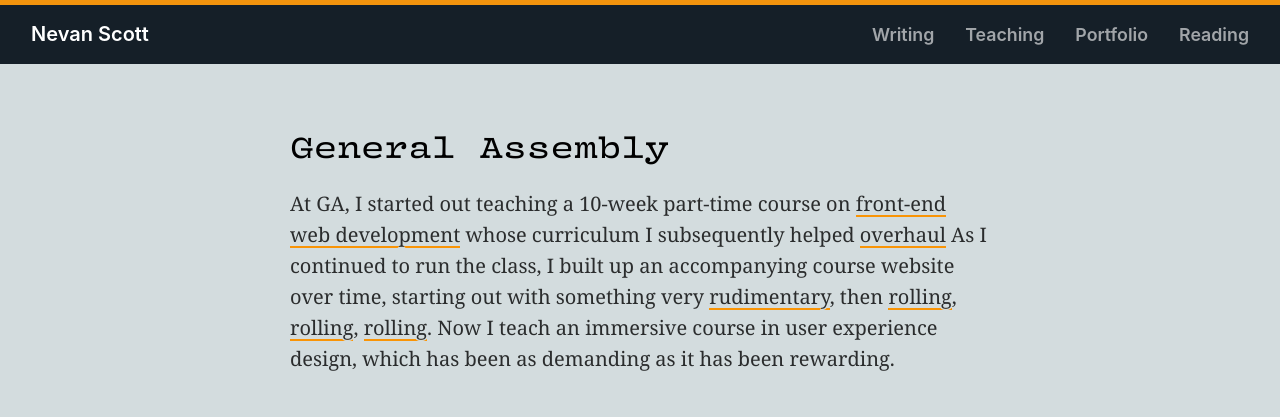
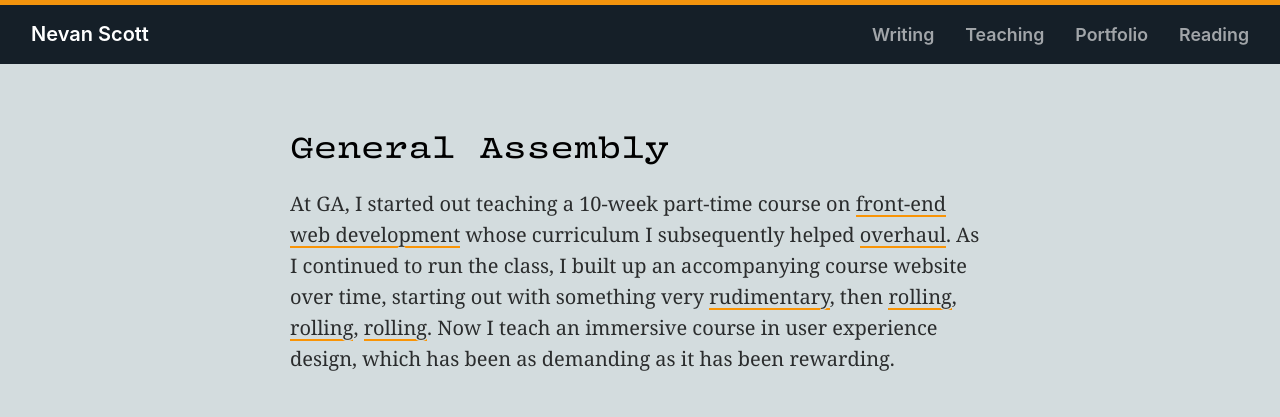
Before and after one commit to nevanscott/nevanscott.github.io, a Jekyll site: the page built from ga.md, in a window 1280 px wide and 900 px high. Shown: the top 417 px of the window. Built offline with Jekyll 4.4.1, drawn with Linux system fonts in a browser that asks for light colours; some web fonts are replaced.

Commit message:
Typo fix

```diff
--- a/ga.md
+++ b/ga.md
@@ -2,7 +2,7 @@
 title: General Assembly
 ---
 
-At GA, I started out teaching a 10-week part-time course on [front-end web development](https://generalassemb.ly/education/front-end-web-development) whose curriculum I subsequently helped [overhaul](#fewd-overhaul) As I continued to run the class, I built up an accompanying course website over time, starting out with something very [rudimentary](http://nevanscott.com/fewd13/), then [rolling](http://nevanscott.com/fewd19/), [rolling](http://nevanscott.com/fewd29/), [rolling](http://fewd49.nevan.org). Now I teach an immersive course in user experience design, which has been as demanding as it has been rewarding.
+At GA, I started out teaching a 10-week part-time course on [front-end web development](https://generalassemb.ly/education/front-end-web-development) whose curriculum I subsequently helped [overhaul](#fewd-overhaul). As I continued to run the class, I built up an accompanying course website over time, starting out with something very [rudimentary](http://nevanscott.com/fewd13/), then [rolling](http://nevanscott.com/fewd19/), [rolling](http://nevanscott.com/fewd29/), [rolling](http://fewd49.nevan.org). Now I teach an immersive course in user experience design, which has been as demanding as it has been rewarding.
 
 
 FEWD Overhaul
```
